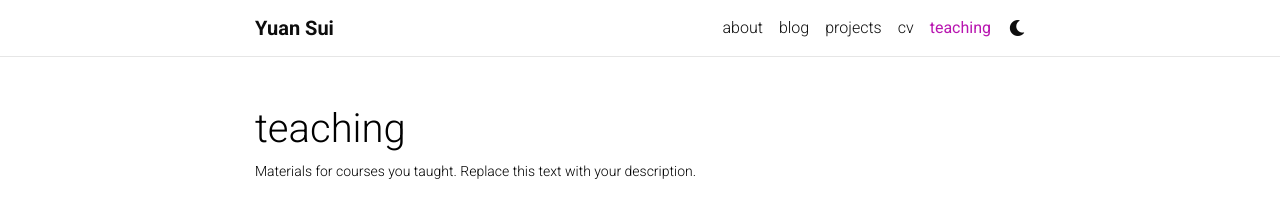
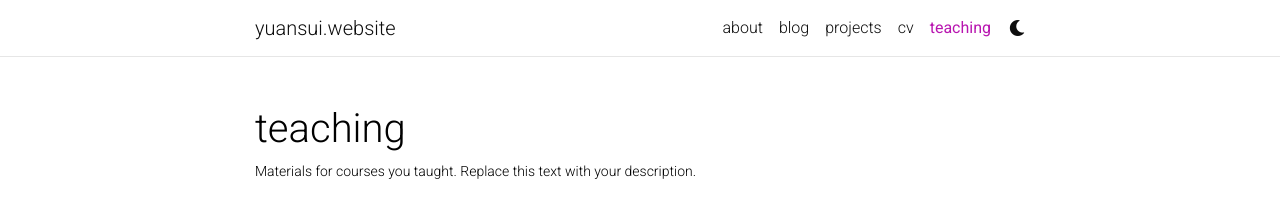
Before and after one commit to sufrepmia/al-folio_theme, a Jekyll site: the page built from _pages/teaching.md, in a window 1280 px wide. Shown: the top 210 px of the page. Built offline with Jekyll 4.4.1, drawn with Linux system fonts in a browser that asks for light colours; comment, search, counter and statistics services are not loaded; a style sheet for code colours, icons or effects is not loaded.

Commit message:
Update _config.yml

```diff
--- a/_config.yml
+++ b/_config.yml
@@ -2,7 +2,7 @@
 # Site settings
 # -----------------------------------------------------------------------------
 
-title: blank # the website title (if blank, full name will be used instead)
+title: yuansui.website # the website title (if blank, full name will be used instead)
 first_name: Yuan Sui
 middle_name:
 last_name:
```
